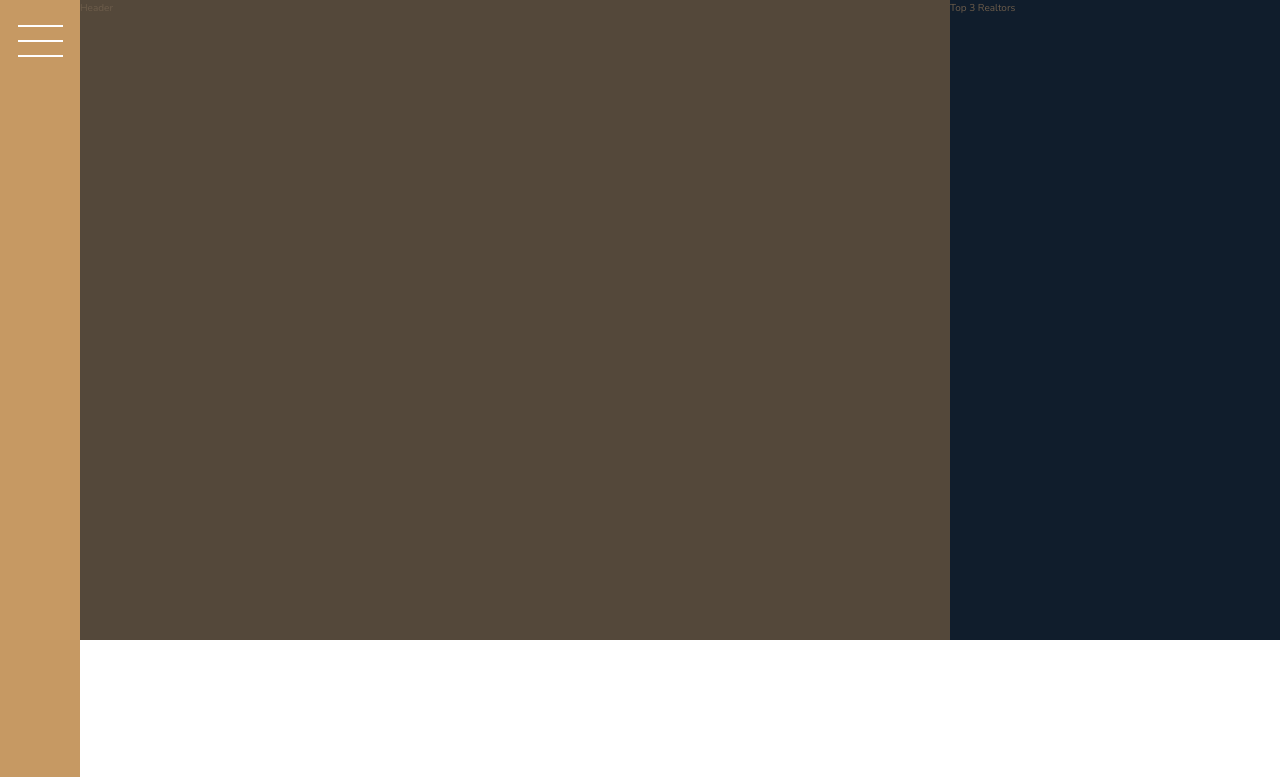
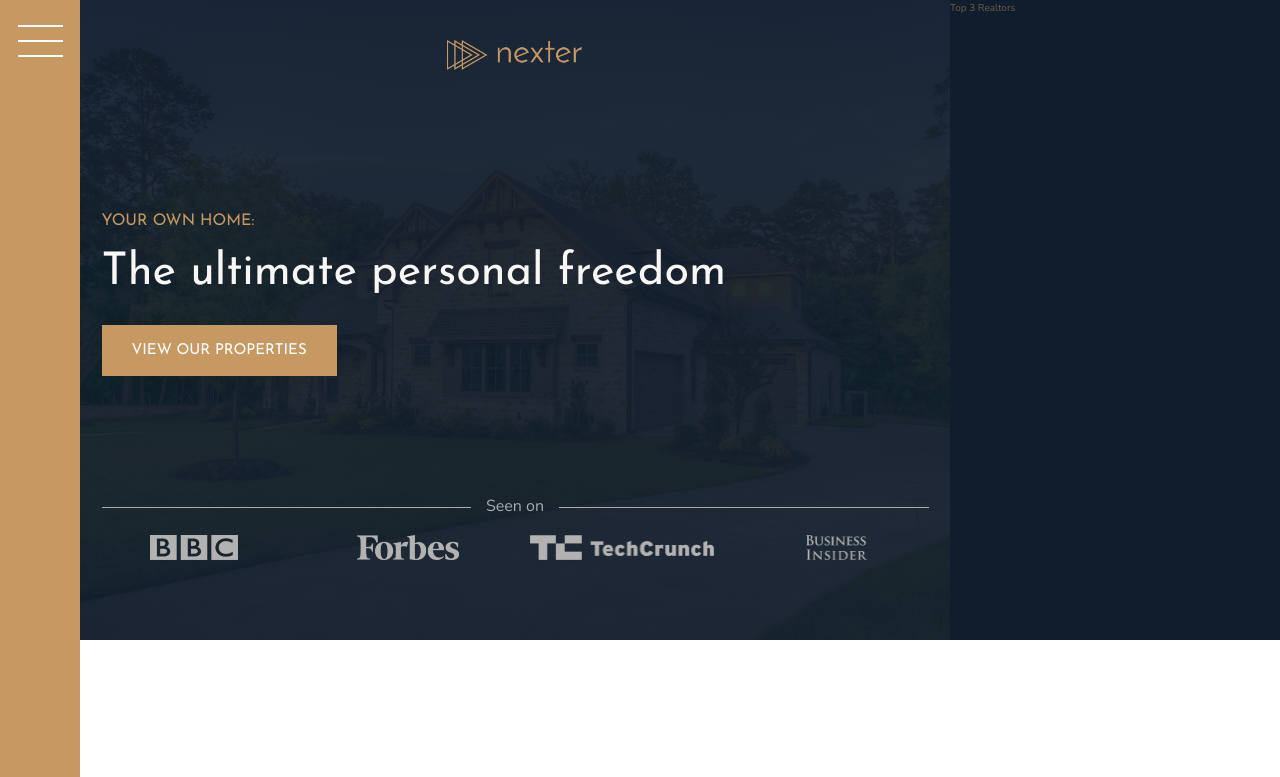
Before and after one commit to spaceinvadev/nexter, a website: page index.html in a window 1280 px wide. Shown: the top 777 px of the page. Drawn offline with nearby package versions, Linux system fonts and the light colour scheme.

Commit message:
Build the Header

```diff
--- a/index.html
+++ b/index.html
@@ -19,7 +19,22 @@
             <button class="nav-btn"></button>
         </nav>
 
-        <header class="header">Header</header>
+        <!-- Header -->
+        <header class="header">
+
+            <img src="images/logo.png" alt="Nexter logo" class="header__logo">
+            <h3 class="heading-3">Your own home:</h3>
+            <h1 class="heading-1">The ultimate personal freedom</h1>
+            <button class="btn header__btn">View our properties</button>
+            <div class="header__seenon-text">Seen on</div>
+            <div class="header__seenon-logos">
+                <img src="images/logo-bbc.png" alt="logo BBC">
+                <img src="images/logo-forbes.png" alt="Logo Forbes">
+                <img src="images/logo-techcrunch.png" alt="Logo Tech Crunch">
+                <img src="images/logo-bi.png" alt="Logo Business Insider">
+            </div>
+
+        </header>
 
         <div class="realtors">Top 3 Realtors</div>
 
--- a/sass/_header.scss
+++ b/sass/_header.scss
@@ -1,4 +1,57 @@
 .header {
+    grid-column: full-start / col-end 6;
+
     background-color: $color-grey-dark-1;
-    grid-column: full-start / col-end 6;
+    background-image: linear-gradient(rgba($color-secondary, .93), rgba($color-secondary, .93)), url(../images/hero.jpeg);
+    background-size: cover;
+    padding: 8rem;
+    padding-top: 4rem;
+
+    display: grid;
+    grid-template-rows: 1fr min-content 6rem 1fr;
+    grid-template-columns: max-content;
+    grid-row-gap: 1.5rem;
+    justify-content: center;
+
+    &__logo {
+        height: 3rem;
+        justify-self: center;
+    }
+
+    &__btn {
+        align-self: start;
+        justify-self: start;
+    }
+
+    &__seenon-text {
+        display: grid;
+        grid-template-columns: 1fr max-content 1fr;
+        grid-column-gap: 1.5rem;
+        align-items: center;
+
+        font-size: 1.6rem;
+        color: $color-grey-light-2;
+
+        &::before,
+        &::after {
+            content: "";
+            display: block;
+            height: 1px;
+            background-color: currentColor;
+        }
+    }
+
+    &__seenon-logos {
+
+        display: grid;
+        grid-template-columns: repeat(4, 1fr);
+        grid-column-gap: 3rem;
+        justify-items: center;
+
+        img {
+            height: 2.5rem;
+            filter: brightness(70%);
+        }
+
+    }
 }
--- a/sass/_typography.scss
+++ b/sass/_typography.scss
@@ -5,6 +5,9 @@
 
 .heading-1 {
     @extend %heading;
+    font-size: 4.5rem;
+    color: $color-grey-light-1;
+    line-height: 1;
 }
 
 .heading-2 {
```
Also changed, not shown: images/hero.jpeg (added), images/logo-bbc.png (added), images/logo-bi.png (added), images/logo-forbes.png (added), images/logo-techcrunch.png (added), images/logo.png (added), styles/main.css.
